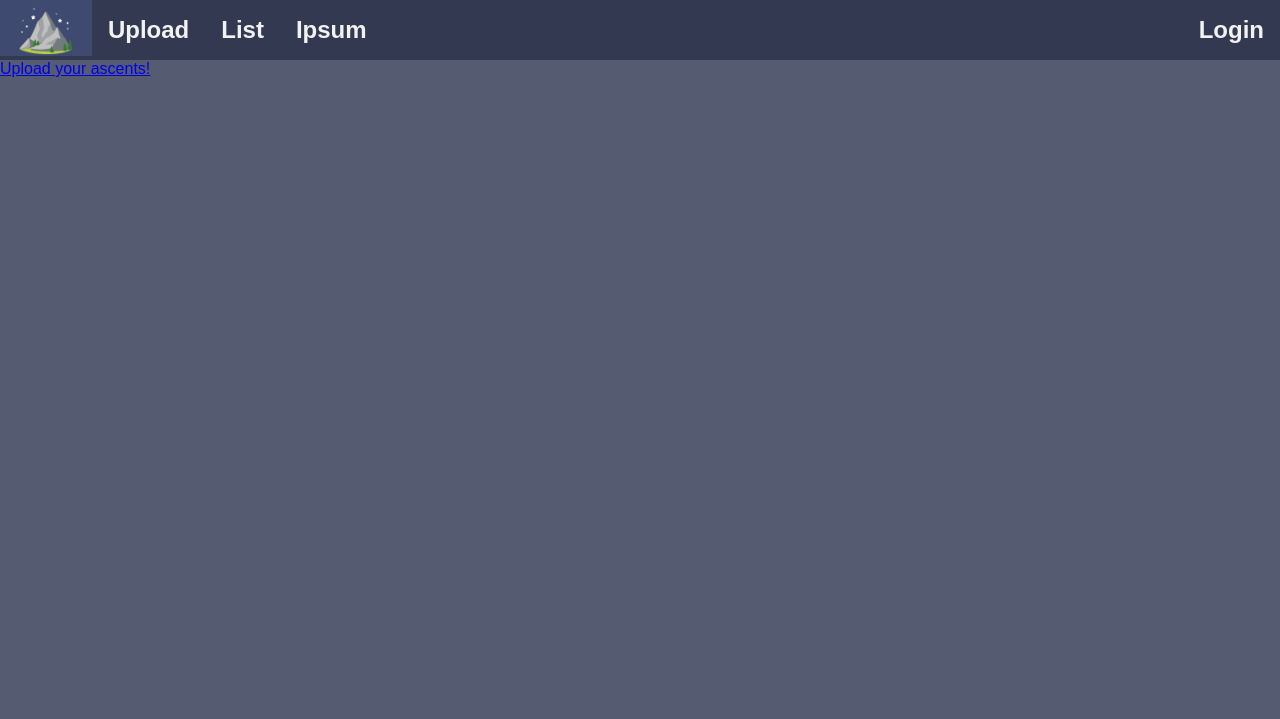
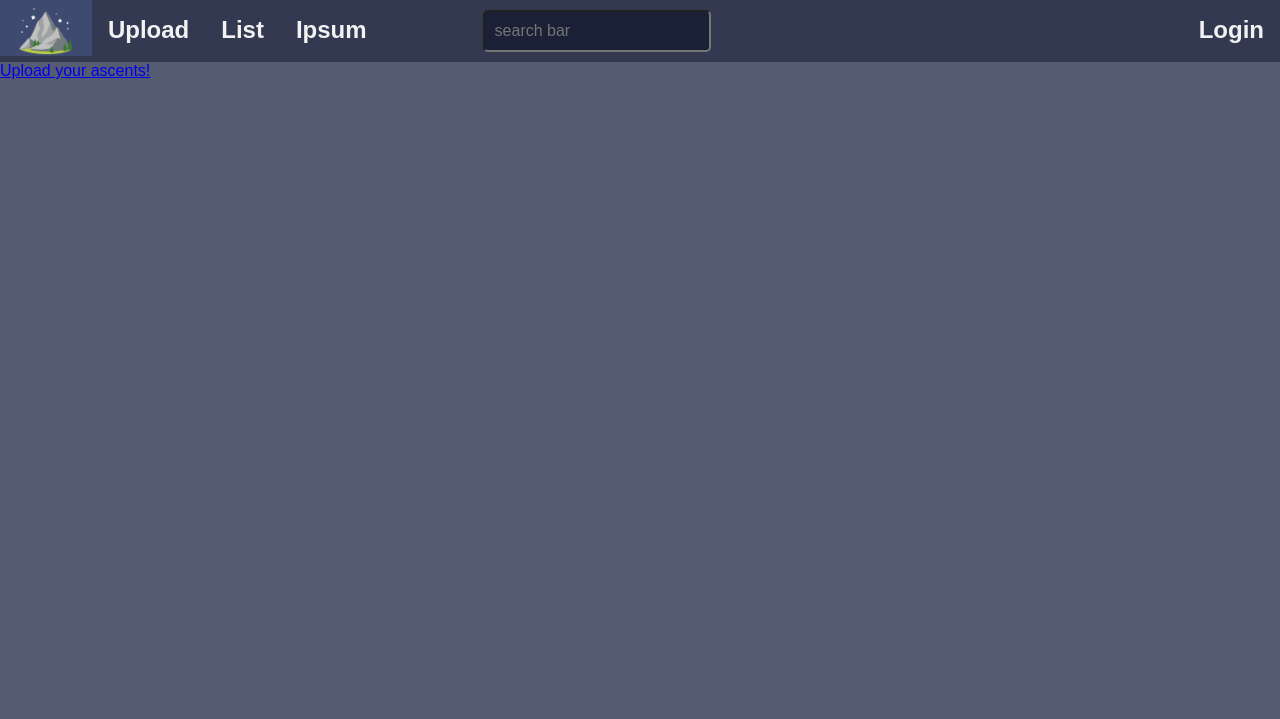
Before and after one commit to 0xZach/LogAscents, a Django app: page /logAscents/ in a window 1280 px wide. Shown: the top 719 px of the page. Run offline with Django 5.2, Linux system fonts and the light colour scheme; parts of the project's set-up code (start-up, migrations or seed data) failed here and were passed over; some libraries are stand-ins or nearby versions.

Commit message:
added style for search bar

```diff
--- a/ascents/static/ascents/styles.css
+++ b/ascents/static/ascents/styles.css
@@ -47,6 +47,17 @@ a.right {
   padding:0px 16px;
 }
 
+#search_bar {
+  width: 16%;
+  margin: 10px;
+  margin-left: 100px;
+  padding: 10px;
+  vertical-align: middle;
+  color:white;
+  font-size: 1em;
+  background-color: #1a2137;
+  border-radius: 5px;
+}
 
 
 
--- a/ascents/templates/base.html
+++ b/ascents/templates/base.html
@@ -16,6 +16,7 @@
         <a href="{% url 'upload-ascent' %}">Upload</a>
         <a href="{% url 'list' %}">List</a>
         <a href="">Ipsum</a>
+        <input id="search_bar" type="text" placeholder="search bar">
         <a class="right" href="">Login</a>
       </div>
 
```
